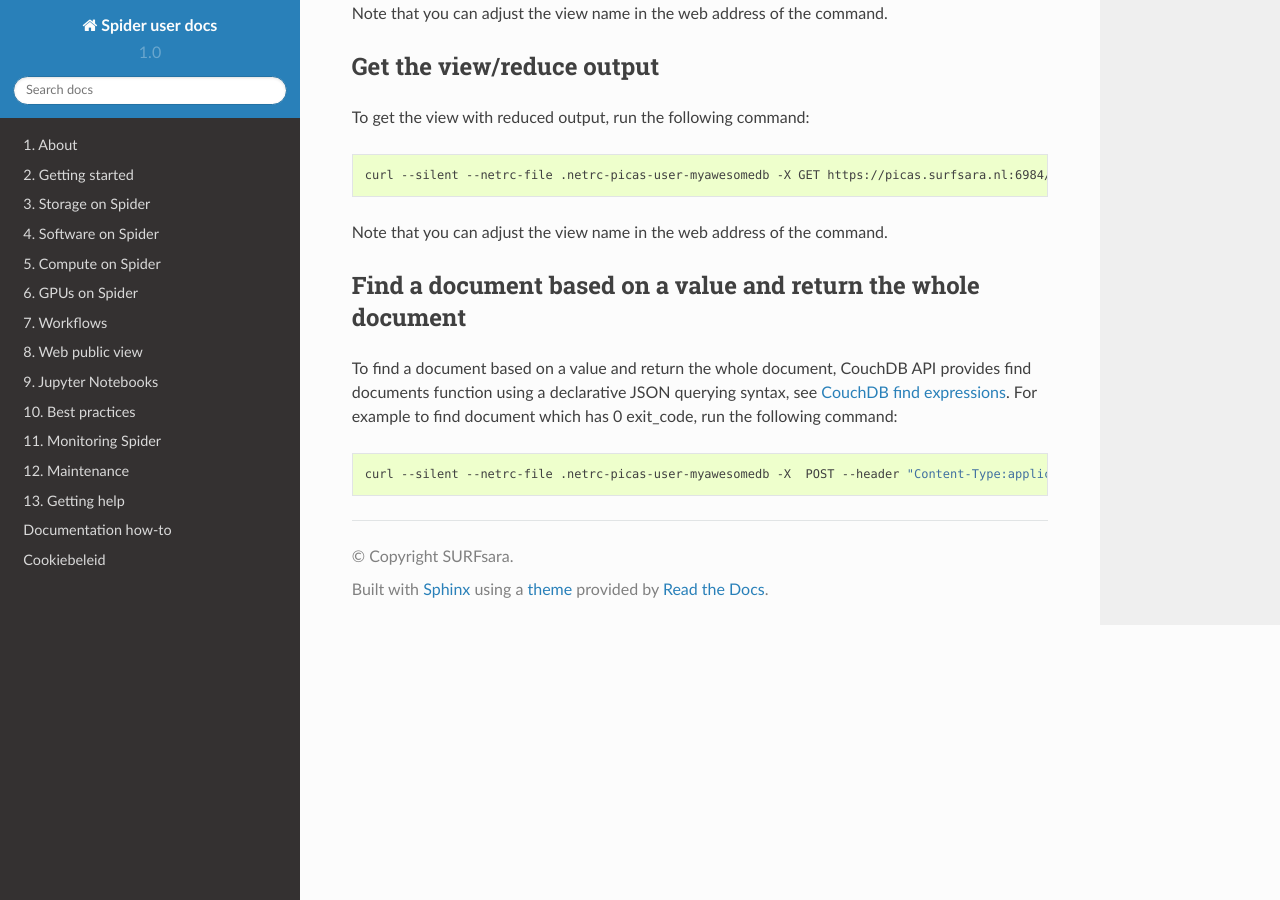
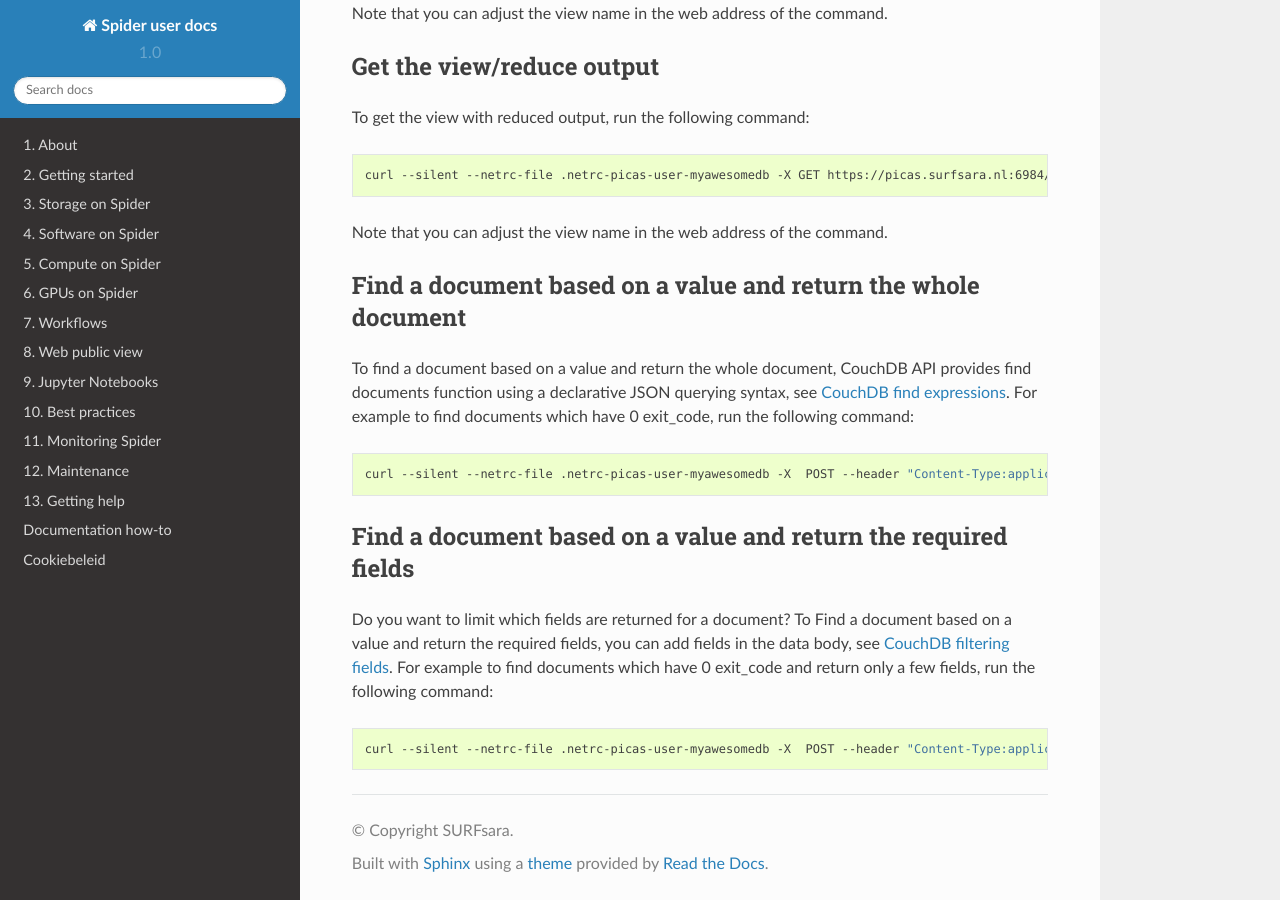
Before and after one commit to sara-nl/spiderdocs, a Sphinx documentation site: the page built from source/Pages/couchdb_rest_api.rst, in a window 1280 px wide and 900 px high, scrolled down 3196 px. Built offline with Sphinx 7.4.7 and the Read the Docs theme 2.0.0, drawn with Linux system fonts in a browser that asks for light colours.

Commit message:
Update couchdb_rest_api.rst

```diff
--- a/source/Pages/couchdb_rest_api.rst
+++ b/source/Pages/couchdb_rest_api.rst
@@ -197,7 +197,7 @@ Find a document based on a value and return the whole document
 ===============================
 
 To find a document based on a value and return the whole document, CouchDB API provides find documents function using a declarative JSON querying syntax, see `CouchDB find expressions`_.
-For example to find document which has 0 exit_code, run the following command:
+For example to find documents which have 0 exit_code, run the following command:
 
 .. code-block:: bash
 
@@ -205,6 +205,20 @@ For example to find document which has 0 exit_code, run the following command:
 
 
 
+.. _find_return_fields:
+
+Find a document based on a value and return the required fields
+===============================
+
+Do you want to limit which fields are returned for a document? To Find a document based on a value and return the required fields, you can add fields in the data body, see `CouchDB filtering fields`_.
+For example to find documents which have 0 exit_code and return only a few fields, run the following command:
+
+.. code-block:: bash
+
+   curl --silent --netrc-file .netrc-picas-user-myawesomedb -X  POST --header "Content-Type:application/json" --data '{"selector": {"exit_code": {"$eq": 0}}, "fields": ["_id", "lock", "done", "input", "exit_code"]}' https://picas.surfsara.nl:6984/myawesomedb/_find
+
+
 .. Links:
 
 .. _`CouchDB find expressions`: https://docs.couchdb.org/en/stable/api/database/find.html#find-expressions
+.. _`CouchDB filtering fields`: https://docs.couchdb.org/en/stable/api/database/find.html#filtering-fields
```
